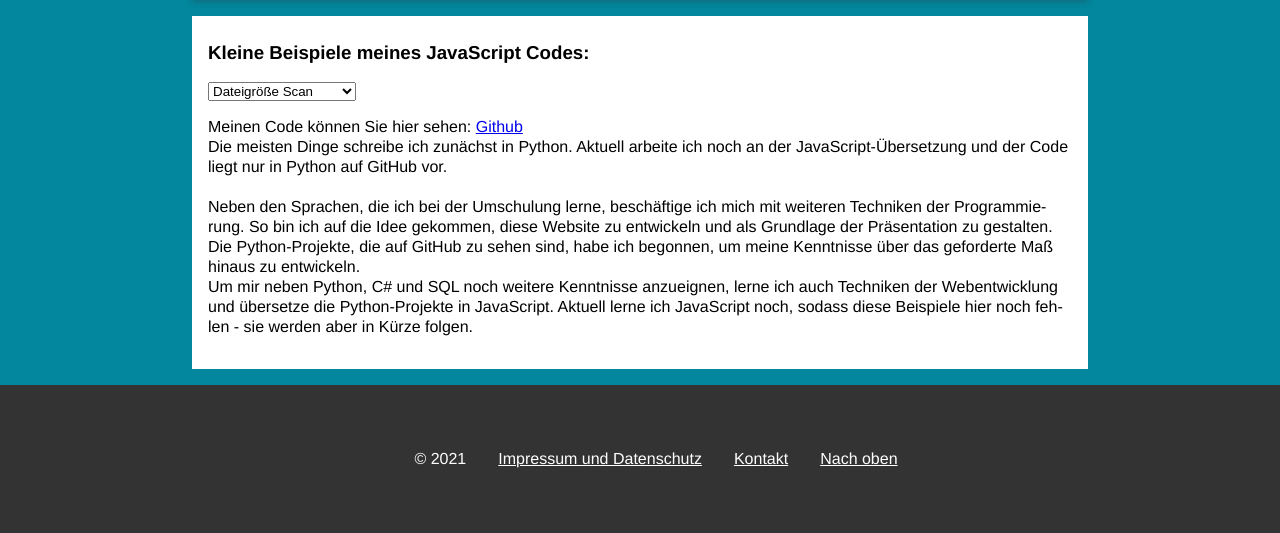
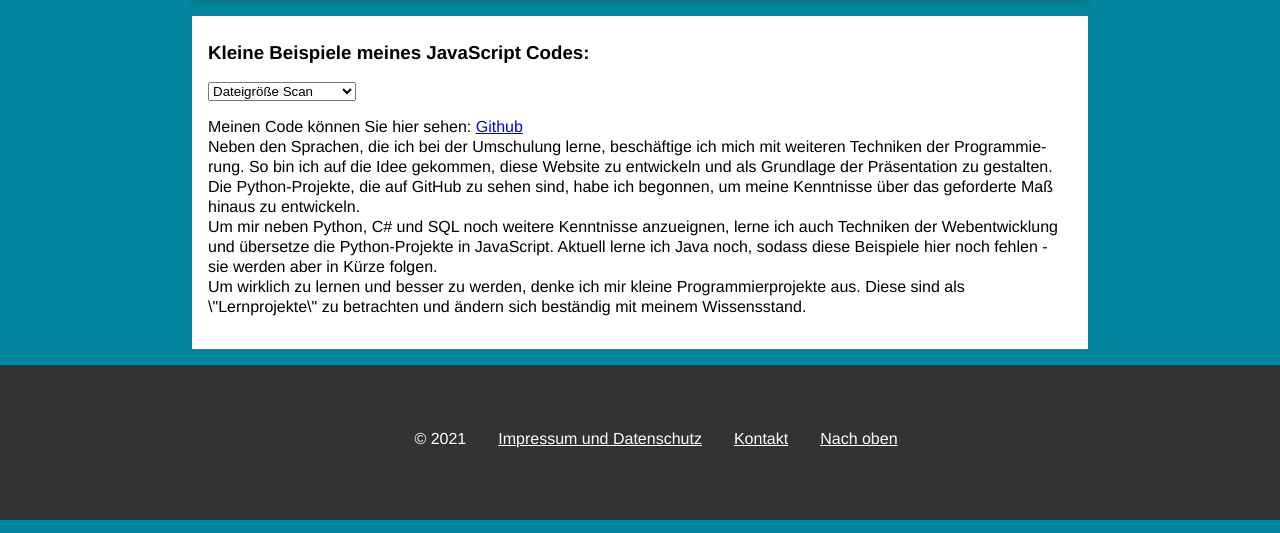
Before and after one commit to cult4nthropo/kathleen-prasatko_php, a PHP site: page /code.php in a window 1280 px wide. Shown: the part 280-813 px from the top of the page. Run offline with PHP 8.4, Linux system fonts and the light colour scheme; some libraries are stand-ins or nearby versions.

Commit message:
text in code.php changed

```diff
--- a/code.php
+++ b/code.php
@@ -41,16 +41,17 @@
 			}
 		echo "</select>\n";
 		?>
-			<p>Meinen Code können Sie hier sehen: <a href="https://github.com/cult4nthropo">Github</a><br/>
-			Die meisten Dinge schreibe ich zunächst in Python. Aktuell arbeite ich noch an der JavaScript-Übersetzung
-			und der Code liegt nur in Python auf GitHub vor.<br/><br/>
+			<p>
+			Meinen Code können Sie hier sehen: <a href="https://github.com/cult4nthropo">Github</a><br/>
 			Neben den Sprachen, die ich bei der Umschulung lerne, beschäftige ich mich mit weiteren Techniken der Programmierung.
 			So bin ich auf die Idee gekommen, diese Website zu entwickeln und als Grundlage der Präsentation zu gestalten.
 			Die Python-Projekte, die auf GitHub zu sehen sind, habe ich begonnen, um meine Kenntnisse über das geforderte Maß hinaus
 			zu entwickeln. <br/>
 			Um mir neben Python, C# und SQL noch weitere Kenntnisse anzueignen, lerne ich auch Techniken der Webentwicklung und übersetze
-			die Python-Projekte in JavaScript. Aktuell lerne ich JavaScript noch, sodass diese Beispiele hier noch fehlen - sie werden aber
-			in Kürze folgen.
+			die Python-Projekte in JavaScript. Aktuell lerne ich Java noch, sodass diese Beispiele hier noch fehlen - sie werden aber
+			in Kürze folgen. <br/>
+			Um wirklich zu lernen und besser zu werden, denke ich mir kleine Programmierprojekte aus. Diese sind als \"Lernprojekte\" zu betrachten
+			und ändern sich beständig mit meinem Wissensstand.
 		 </p>
 		 <noscript>Wenn Sie JavaScript deaktiviert werden, können Sie meinen Code auch <a href="https://github.com/cult4nthropo">auf Github</a> einsehen.</noscript>
 		</article>
--- a/contact.php
+++ b/contact.php
@@ -92,7 +92,7 @@
 						}
 
 					if ($sendermail_answer and isset($_POST[$name_from_mailfield]) and filter_var($_POST[$name_from_mailfield], FILTER_VALIDATE_EMAIL)) {
-					$email_from = $_POST[$name_from_mailfield];
+						$email_from = $_POST[$name_from_mailfield];
 					}
 
 					$header = "From: $email_from";
```
